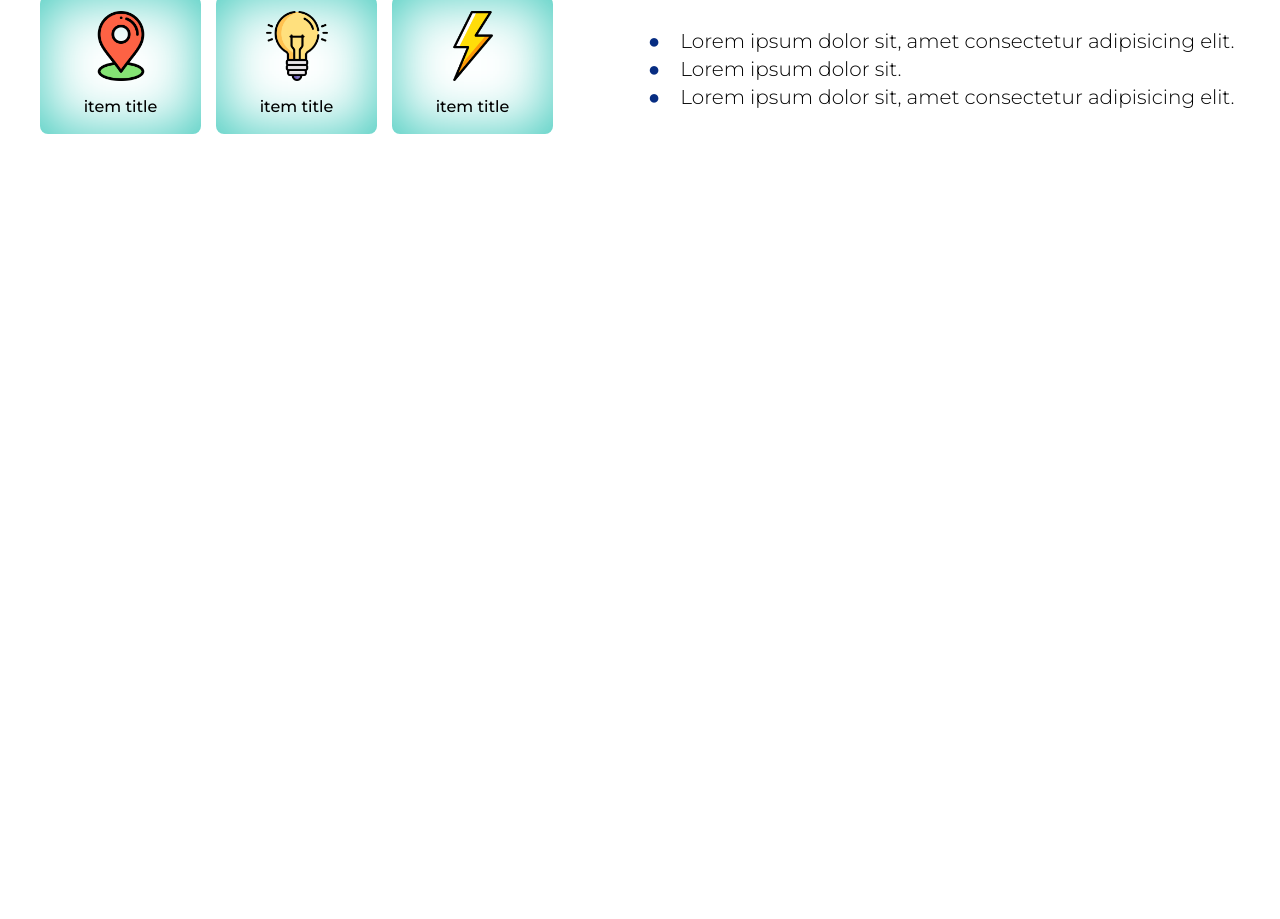
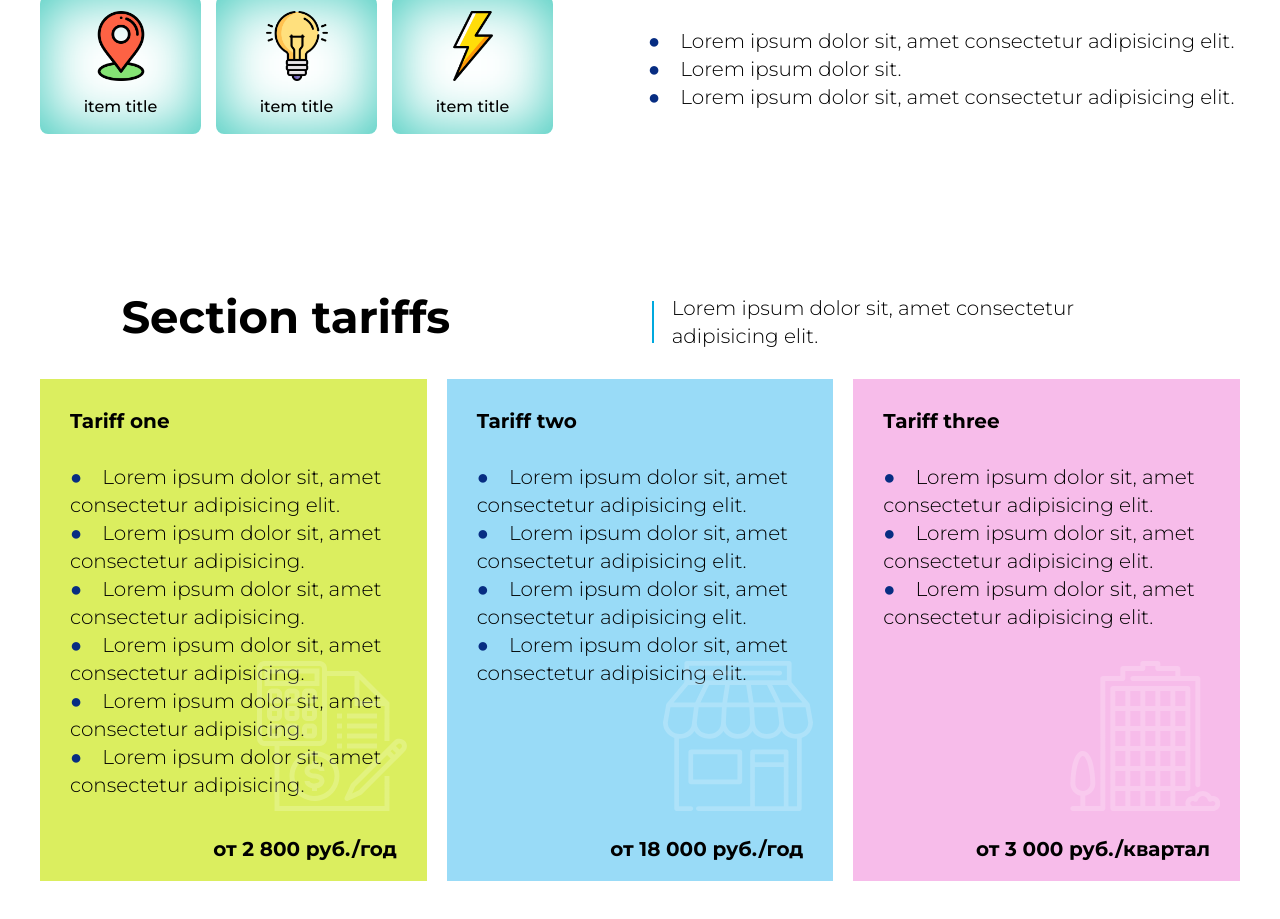
Before and after one commit to infinityCode95/company, a website built with webpack: page src/index.html in a window 1280 px wide. Shown: the part 1018-1937 px from the top of the page. Before the commit the page ends 1312 px from the top, so only its background shows below. Built offline with nearby package versions, Linux system fonts and the light colour scheme.

Commit message:
Added section tarrifs in the index.html, added tariffs.scss in the style folder

```diff
--- a/src/index.html
+++ b/src/index.html
@@ -295,6 +295,115 @@
 				</div>
 			</section>
 
+			<section class="tariffs section-margin-bottom">
+				<div class="container">
+					<div class="row tariffs__row">
+						<h2 class="title tariffs__title">Section tariffs</h2>
+						<div class="tariffs__text-wrap">
+							<p class="text tariffs__text">
+								Lorem ipsum dolor sit, amet consectetur adipisicing elit.
+							</p>
+						</div>
+					</div>
+					<div class="tariffs__content">
+						<div class="tariffs__list">
+
+							<div class="tariffs__item tariffs__item-business">
+								<h6 class="tariffs__item-title">Tariff one</h6>
+								<p class="tariffs__item-text">
+								<ul class="tariffs__text-list">
+									<li class="text tariffs__text-item">
+										<span>
+											Lorem ipsum dolor sit, amet consectetur adipisicing elit.
+										</span>
+									</li>
+									<li class="text tariffs__text-item">
+										<span>
+											Lorem ipsum dolor sit, amet consectetur adipisicing.
+										</span>
+									</li>
+									<li class="text tariffs__text-item">
+										<span>
+											Lorem ipsum dolor sit, amet consectetur adipisicing.
+										</span>
+									</li>
+									<li class="text tariffs__text-item">
+										<span>
+											Lorem ipsum dolor sit, amet consectetur adipisicing.
+										</span>
+									</li>
+									<li class="text tariffs__text-item">
+										<span>
+											Lorem ipsum dolor sit, amet consectetur adipisicing.
+										</span>
+									</li>
+									<li class="text tariffs__text-item">
+										<span>
+											Lorem ipsum dolor sit, amet consectetur adipisicing.
+										</span>
+									</li>
+								</ul>
+								</p>
+								<span class="tariffs__item-price">от 2 800 руб./год</span>
+							</div>
+
+							<div class="tariffs__item tariffs__item-company">
+								<h6 class="tariffs__item-title">Tariff two</h6>
+								<div class="text tariffs__item-text">
+									<ul class="tariffs__text-list">
+										<li class="text tariffs__text-item">
+											<span>
+												Lorem ipsum dolor sit, amet consectetur adipisicing elit.
+											</span>
+										</li>
+										<li class="text tariffs__text-item">
+											<span>
+												Lorem ipsum dolor sit, amet consectetur adipisicing elit.
+											</span>
+										</li>
+										<li class="text tariffs__text-item">
+											<span>
+												Lorem ipsum dolor sit, amet consectetur adipisicing elit.
+											</span>
+										</li>
+										<li class="text tariffs__text-item">
+											<span>
+												Lorem ipsum dolor sit, amet consectetur adipisicing elit.
+											</span>
+										</li>
+									</ul>
+								</div>
+								<span class="tariffs__item-price">от 18 000 руб./год</span>
+							</div>
+
+							<div class="tariffs__item tariffs__item-accounting">
+								<h6 class="tariffs__item-title">Tariff three</h6>
+								<p class="text tariffs__item-text">
+									<ul class="tariffs__text-list">
+										<li class="text tariffs__text-item">
+											<span>
+												Lorem ipsum dolor sit, amet consectetur adipisicing elit.
+											</span>
+										</li>
+										<li class="text tariffs__text-item">
+											<span>
+												Lorem ipsum dolor sit, amet consectetur adipisicing elit.
+											</span>
+										</li>
+										<li class="text tariffs__text-item">
+											<span>
+												Lorem ipsum dolor sit, amet consectetur adipisicing elit.
+											</span>
+										</li>
+									</ul>
+								</p>
+								<span class="tariffs__item-price">от 3 000 руб./квартал</span>
+							</div>
+						</div>
+					</div>
+				</div>
+			</section>
+
 		</main>
 
 		<footer class="footer">
--- /dev/null
+++ b/src/style/_tariffs.scss
@@ -0,0 +1,193 @@
+.tariffs {
+
+    // .tariffs__row
+
+    &__row {
+        gap: 0px 120px;
+        justify-content: space-evenly;
+
+        @media (max-width: 1240px) {
+            margin: 0px 0px 60px 0px;
+            flex-direction: column;
+            align-items: center;
+        }
+    }
+
+    // .tariffs__title
+
+    &__title {
+        max-width: 450px;
+
+        @media (max-width: 1240px) {
+            text-align: center;
+        }
+
+        @media (max-width: 768px) {
+            margin: 0px 0px 30px 0px;
+            text-align: left;
+        }
+    }
+
+    // .tariffs__text-wrap
+
+    &__text-wrap {
+    }
+
+    // .tariffs__text
+
+    &__text {
+        max-width: 507px;
+        position: relative;
+        padding: 0px 0px 0px 20px;
+
+        &::before {
+            content: '';
+            position: absolute;
+            top: 7px;
+            left: 0;
+            width: 2px;
+            height: 42px;
+            background-color: #00A9DE;
+
+            @media (max-width: 768px) {
+                top: 0;
+            }
+
+            @media (max-width: 380px) {
+                top: 8px;
+            }
+        }
+    }
+
+    // .tariffs__content
+
+    &__content {
+    }
+
+    // .tariffs__list
+
+    &__list {
+        display: flex;
+        gap: 30px 20px;
+
+        @media (max-width: 1240px) {
+            flex-direction: column;
+            align-items: center;
+        }
+    }
+
+    // .tariffs__item
+
+    &__item {
+        max-width: 388px;
+        padding: 30px 28px 37px 30px;
+        position: relative;
+        z-index: 10;
+
+        &::after {
+            content: '';
+            position: absolute;
+            z-index: 1;
+            right: 20px;
+            bottom: 70px;
+            width: 150px;
+            height: 150px;
+            background-repeat: no-repeat;
+
+            @media (max-width: 768px) {
+                bottom: 24px;
+            }
+        }
+    }
+
+    // .tariffs__item-business
+
+    &__item-business {
+        background: #dbee5f;
+
+        &::after {
+            background-image: url('../img/tariffs/tariffs__one.svg');
+        }
+    }
+
+    // .tariffs__item-company
+
+    &__item-company {
+        background: #99dbf7;
+
+        &::after {
+            background-image: url('../img/tariffs/tariffs__two.svg');
+        }
+    }
+
+    // .tariffs__item-accounting
+
+    &__item-accounting {
+        background: #f7bcea;
+
+        &::after {
+            background-image: url('../img/tariffs/tariffs__three.svg');
+        }
+    }
+
+    // .tariffs__item-title
+
+    &__item-title {
+        margin: 0px 0px 30px 0px;
+        font-weight: 700;
+        font-size: 20px;
+        line-height: 120%;
+
+        @media (max-width: 768px) {
+            font-weight: 700;
+            font-size: 14px;
+            line-height: 140%;
+        }
+    }
+
+    // .tariffs__item-text
+
+    &__item-text {
+
+    }
+
+    // .tariffs__text-list
+
+    &__text-list {
+        margin: 0px 0px 45px 0px;
+    }
+
+    // .tariffs__text-item
+
+    &__text-item {
+
+        span {
+            &::before {
+                content: "●";
+                color: #072D82;
+                padding-right: 15px;
+            }
+        }
+    }
+
+    // .tariffs__item-price
+
+    &__item-price {
+        display: block;
+        text-align: right;
+        font-weight: 700;
+        font-size: 20px;
+        line-height: 120%;
+        position: absolute;
+        right: 30px;
+        bottom: 20px;
+
+        @media (max-width: 768px) {
+            bottom: 30px;
+            right: 10px;
+            font-weight: 700;
+            font-size: 14px;
+            line-height: 140%;
+        }
+    }
+}
--- a/src/style/style.scss
+++ b/src/style/style.scss
@@ -7,3 +7,4 @@
 @import './dropdown';
 @import './top';
 @import './about';
+@import './tariffs';
```
Also changed, not shown: src/img/tariffs/tariffs__one.svg (added), src/img/tariffs/tariffs__three.svg (added), src/img/tariffs/tariffs__two.svg (added), 1 other file.
